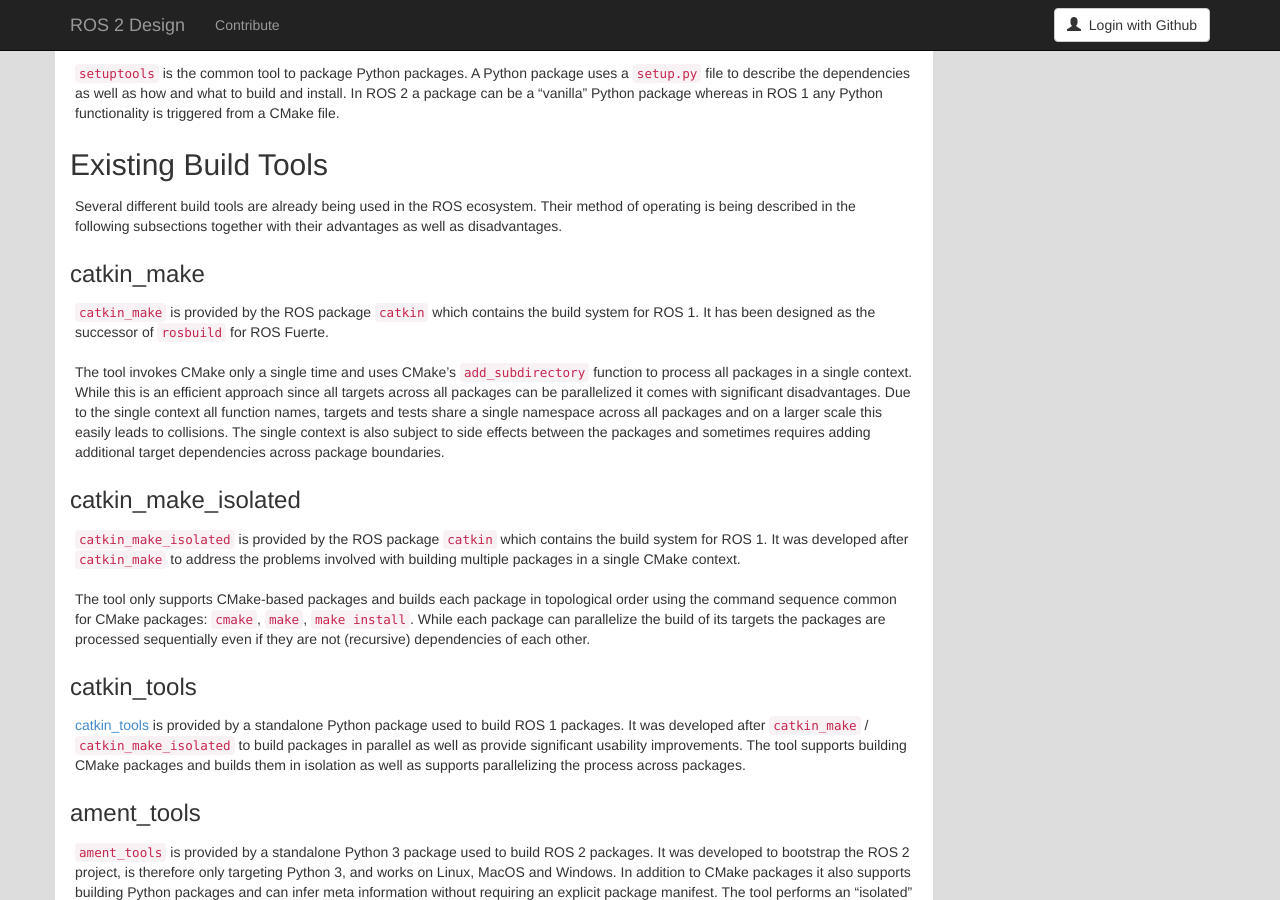
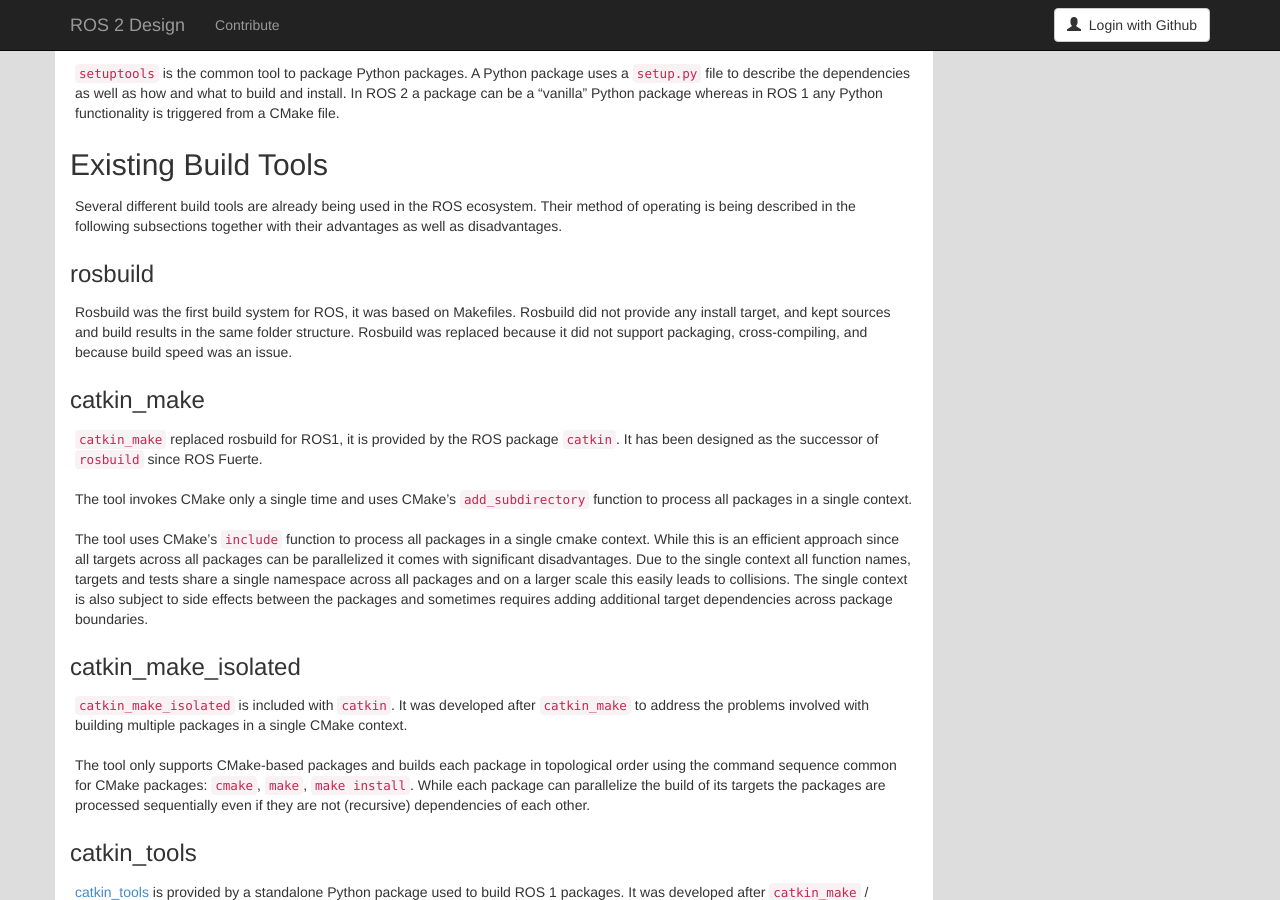
Before and after one commit to ros2/design, a Jekyll site: the page built from articles/101_build_tool.md, in a window 1280 px wide and 900 px high, scrolled down 2768 px. Built offline with Jekyll 4.4.1, drawn with Linux system fonts in a browser that asks for light colours; nearby versions of some CDN libraries.

Commit message:
Add rosbuild for completeness, reduce catkin text

```diff
--- a/articles/101_build_tool.md
+++ b/articles/101_build_tool.md
@@ -150,19 +150,27 @@
 Several different build tools are already being used in the ROS ecosystem.
 Their method of operating is being described in the following subsections together with their advantages as well as disadvantages.
 
+### rosbuild
+
+Rosbuild was the first build system for ROS, it was based on Makefiles.
+Rosbuild did not provide any install target, and kept sources and build results in the same folder structure.
+Rosbuild was replaced because it did not support packaging, cross-compiling, and because build speed was an issue.
+
 ### catkin_make
 
-`catkin_make` is provided by the ROS package `catkin` which contains the build system for ROS 1.
-It has been designed as the successor of `rosbuild` for ROS Fuerte.
+`catkin_make` replaced rosbuild for ROS1, it is provided by the ROS package `catkin`.
+It has been designed as the successor of `rosbuild` since ROS Fuerte.
 
 The tool invokes CMake only a single time and uses CMake's `add_subdirectory` function to process all packages in a single context.
+
+The tool uses CMake's `include` function to process all packages in a single cmake context.
 While this is an efficient approach since all targets across all packages can be parallelized it comes with significant disadvantages.
 Due to the single context all function names, targets and tests share a single namespace across all packages and on a larger scale this easily leads to collisions.
 The single context is also subject to side effects between the packages and sometimes requires adding additional target dependencies across package boundaries.
 
 ### catkin_make_isolated
 
-`catkin_make_isolated` is provided by the ROS package `catkin` which contains the build system for ROS 1.
+`catkin_make_isolated` is included with `catkin`.
 It was developed after `catkin_make` to address the problems involved with building multiple packages in a single CMake context.
 
 The tool only supports CMake-based packages and builds each package in topological order using the command sequence common for CMake packages: `cmake`, `make`, `make install`.
```
